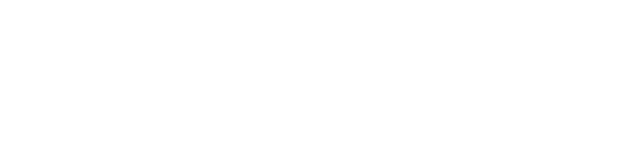
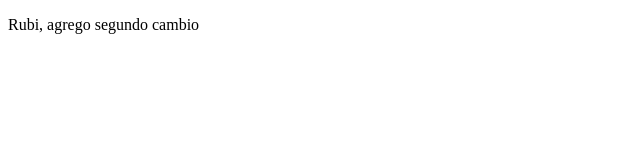
Before and after one commit to DayaanMiusset/BDEBEACH, a plain HTML site: page index.html in a window 1280 px wide. Shown: the whole page, without its empty margins (0-640 px from the left). Drawn offline with Linux system fonts and the light colour scheme.

Commit message:
Se modifico el index.html

```diff
--- a/index.html
+++ b/index.html
@@ -6,6 +6,6 @@
     <title>Document</title>
 </head>
 <body>
-
+    <p>Rubi, agrego segundo cambio</p>
 </body>
 </html>
```
